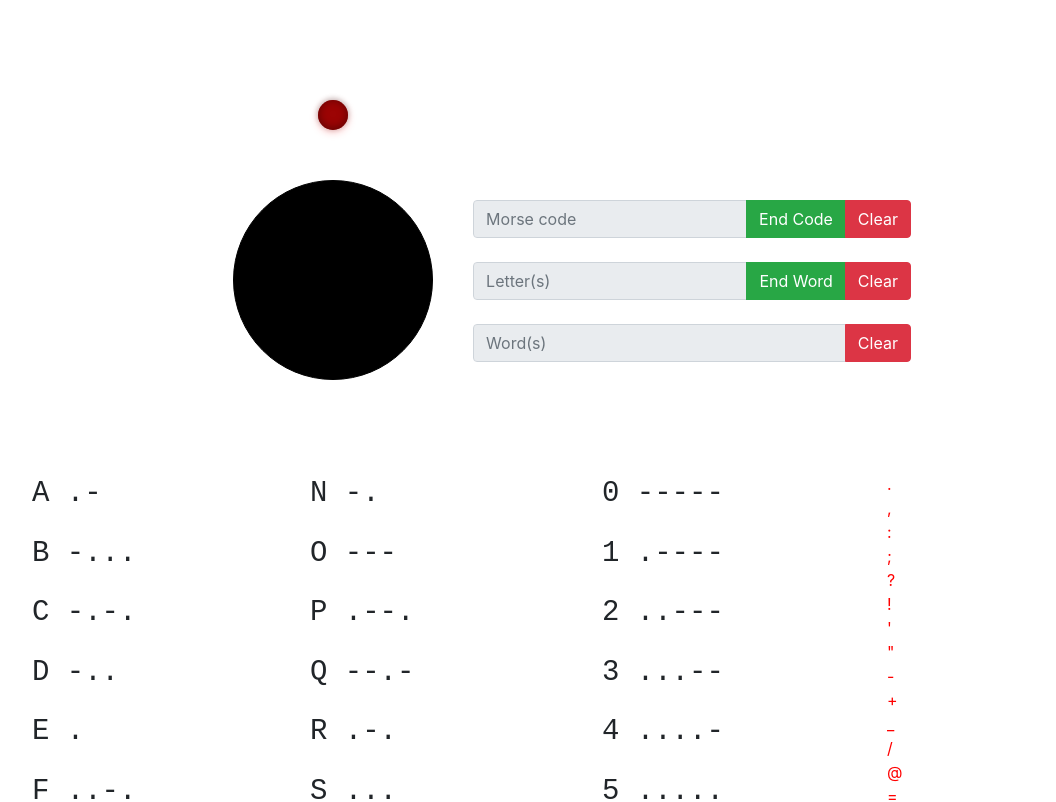
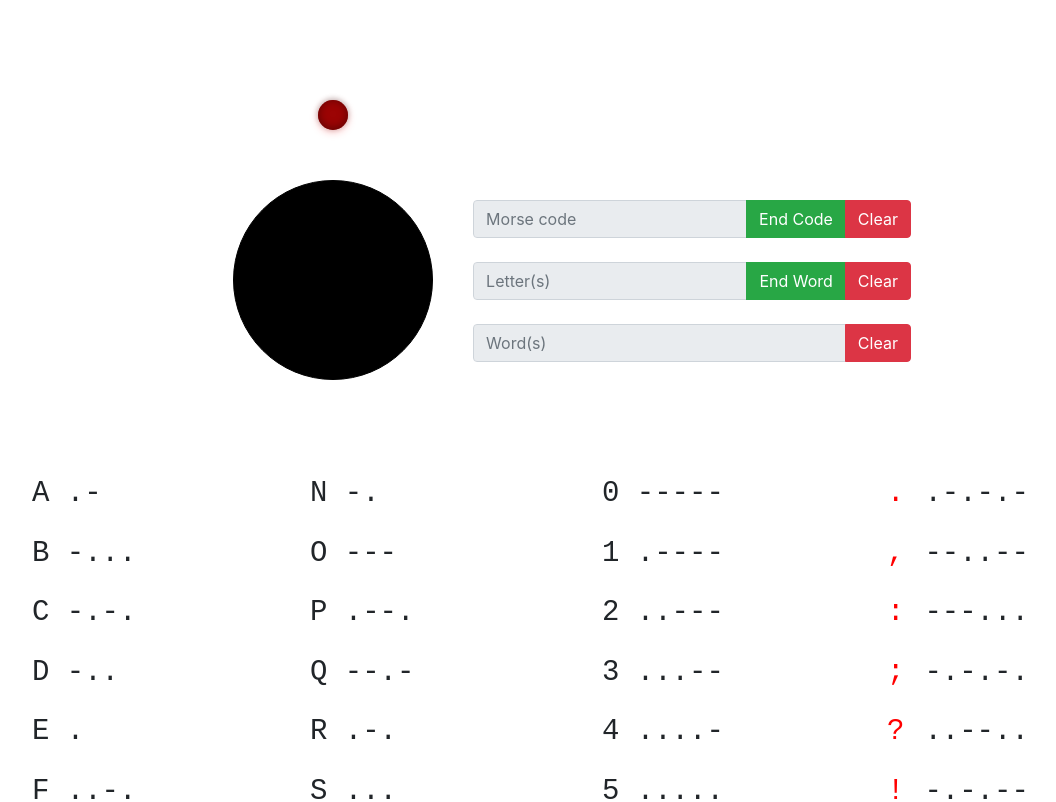
Before and after one commit to Anh-KNguyen/morse, a React (Create React App) app in the folder my-app/: page / in a window 1280 px wide. Shown: the top 802 px of the page, without its empty margins (68-1124 px from the left). Built offline with nearby package versions, Linux system fonts and the light colour scheme.

Commit message:
Fix red column

```diff
--- a/my-app/src/App.js
+++ b/my-app/src/App.js
@@ -212,7 +212,9 @@ class App extends React.Component {
               <div className="col-3">
                 {Object.keys(symbols).map((key) =>(
                   <div className="col-auto">
+                    <p className="codefont-style">
                       <span style={{color: "red", marginRight: "20px"}}>{symbols[key]}</span>
+                      {key}</p>
                   </div>
                 ))}
               </div>
```
